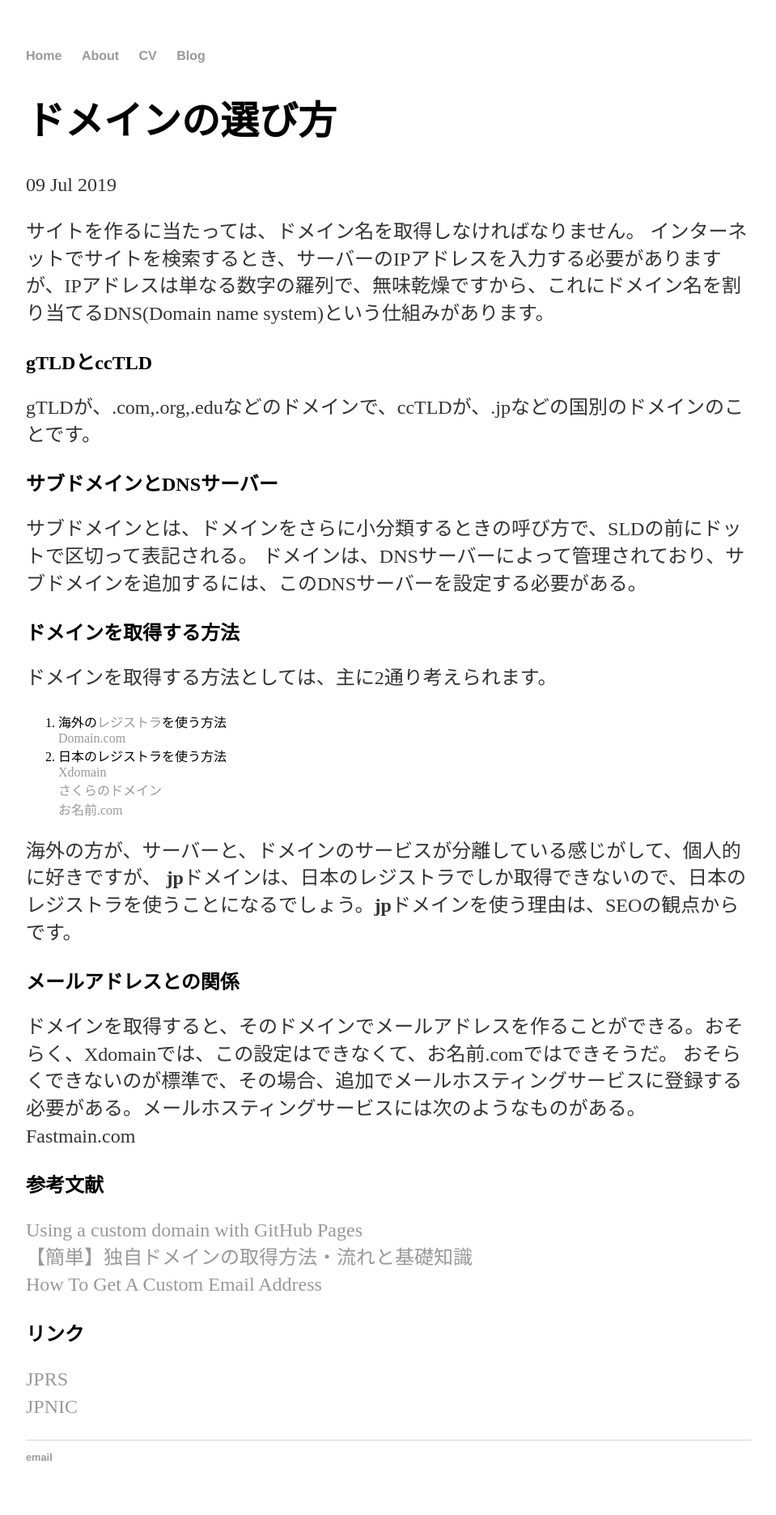
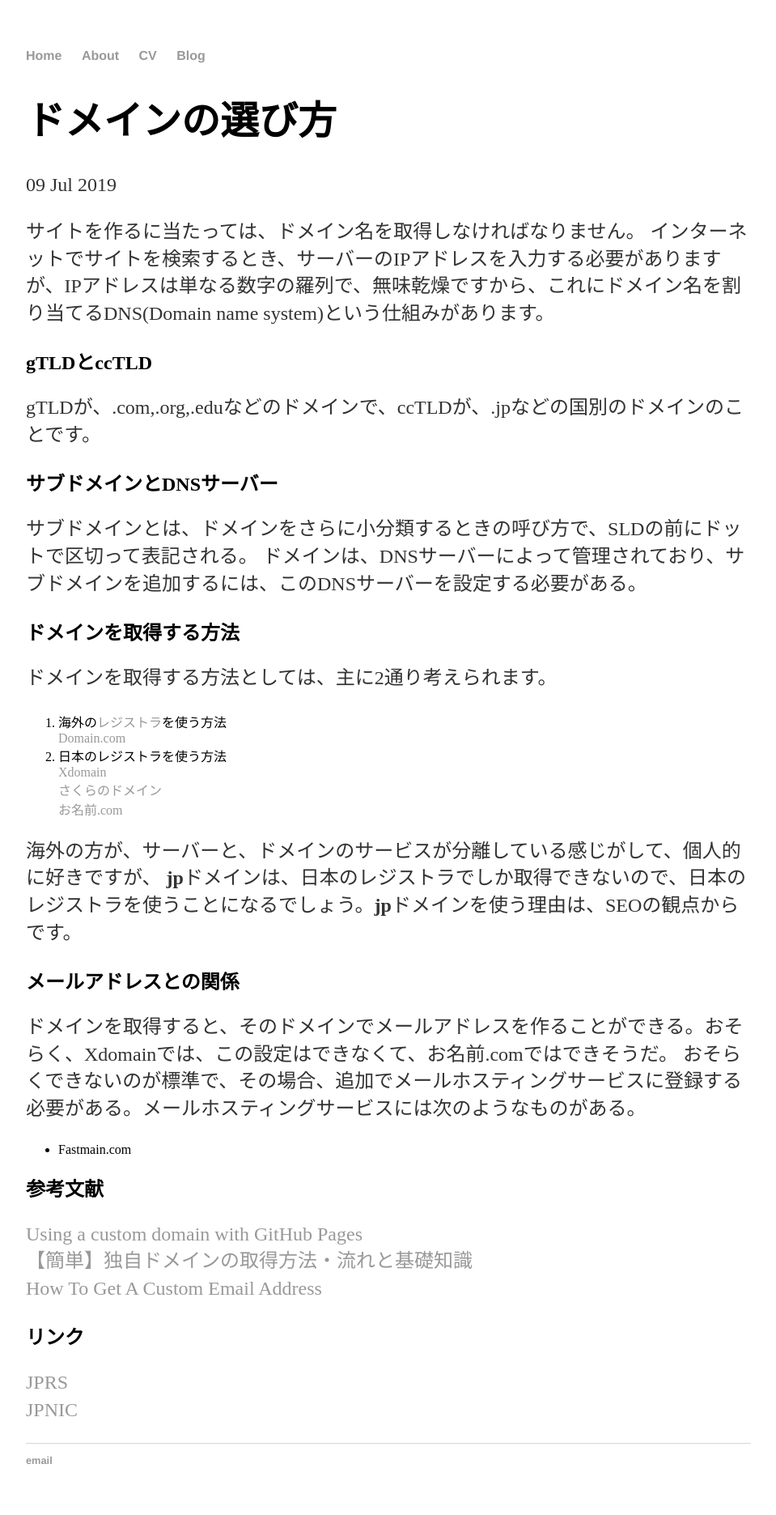
Before and after one commit to agematsu/agematsu.github.io, a Jekyll site: the page built from _posts/2019-07-09-ドメインの選び方.md, in a window 1280 px wide. Shown: the whole page at 81% size, without its empty margins (160-1119 px from the left). Built offline with Jekyll 4.4.1, drawn with Linux system fonts in a browser that asks for light colours; our own code applies the rules of GitHub Pages for plain Markdown files.

```diff
--- a/_posts/2019-07-09-ドメインの選び方.md
+++ b/_posts/2019-07-09-ドメインの選び方.md
@@ -20,7 +20,8 @@ gTLDが、.com,.org,.eduなどのドメインで、ccTLDが、.jpなどの国別
 ## メールアドレスとの関係
 ドメインを取得すると、そのドメインでメールアドレスを作ることができる。おそらく、Xdomainでは、この設定はできなくて、お名前.comではできそうだ。
 おそらくできないのが標準で、その場合、追加でメールホスティングサービスに登録する必要がある。メールホスティングサービスには次のようなものがある。
-Fastmain.com
+- Fastmain.com
+
 
 ## 参考文献
 <a href="https://help.github.com/en/articles/using-a-custom-domain-with-github-pages">Using a custom domain with GitHub Pages</a>
```
